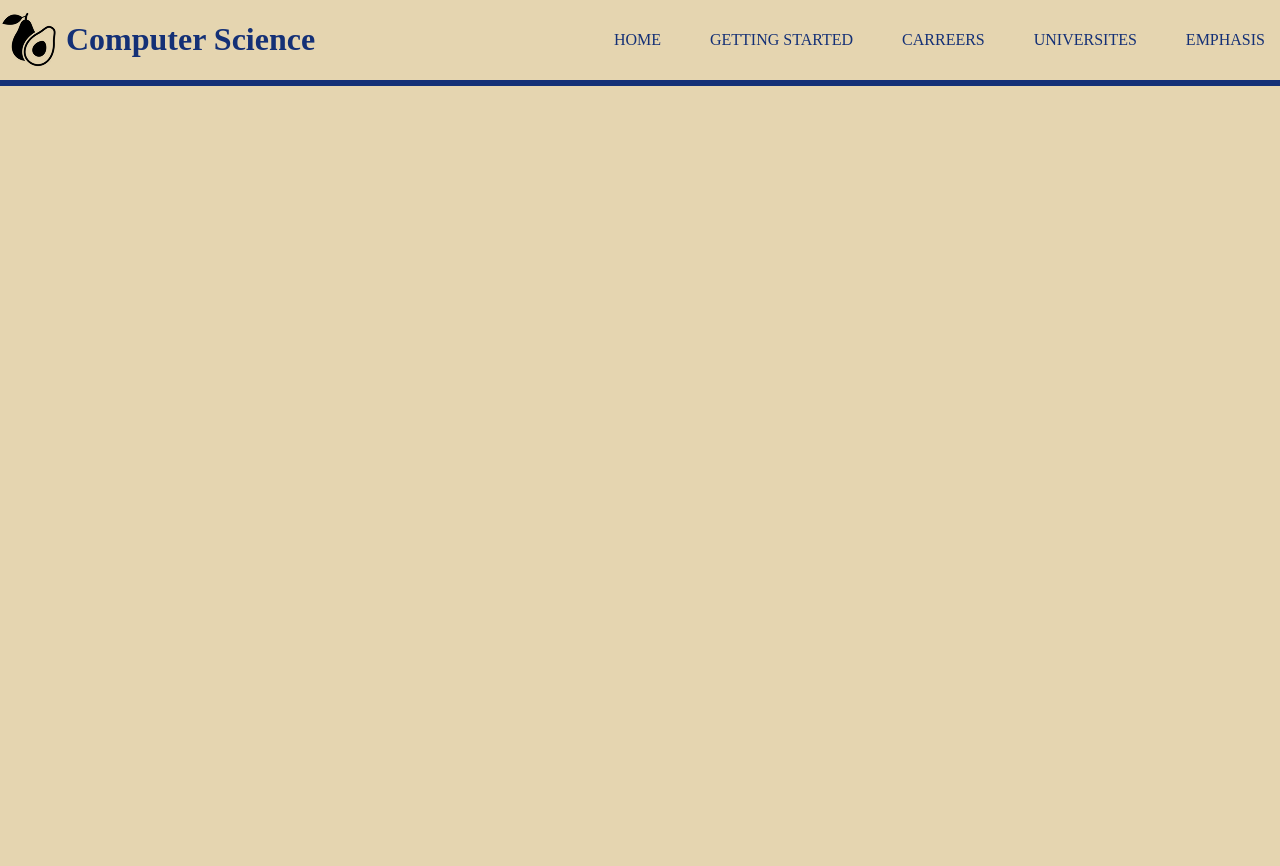
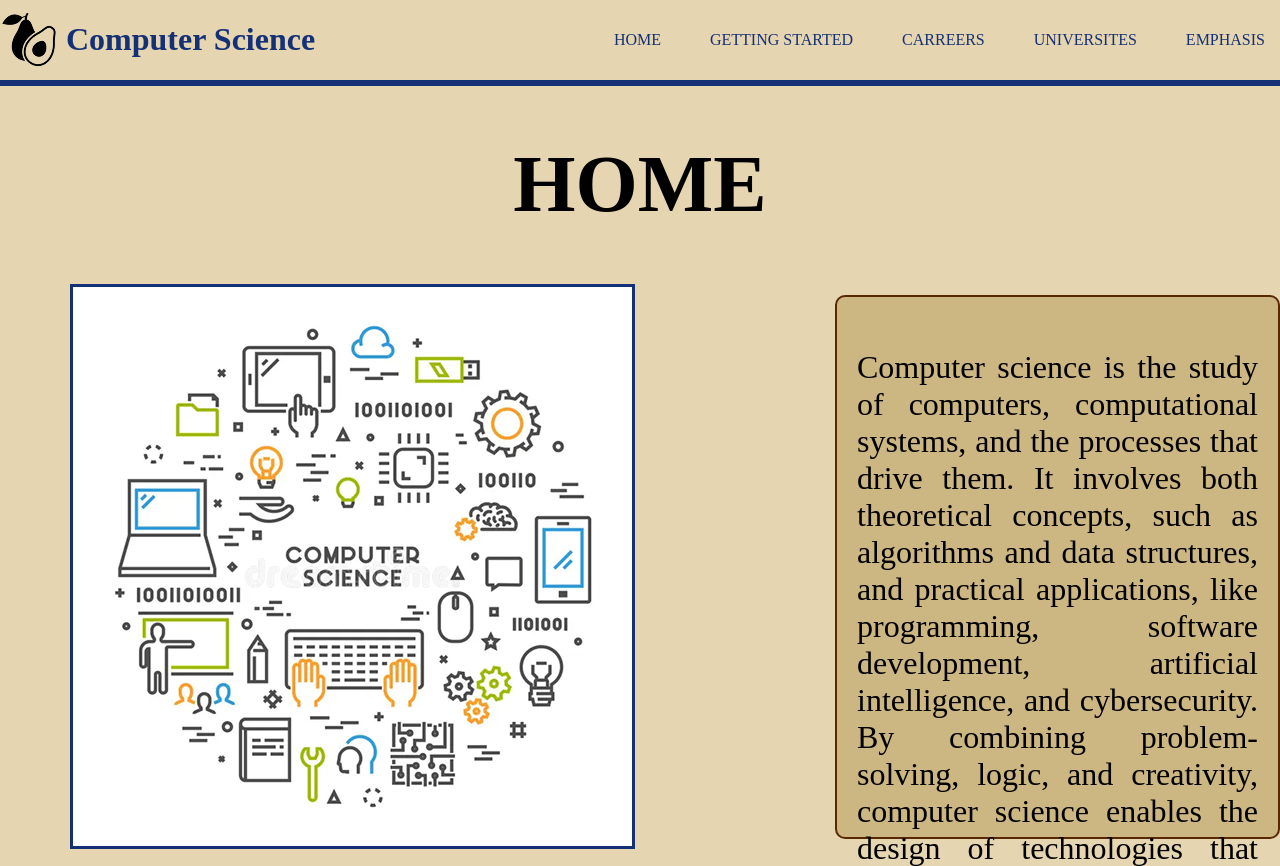
Before and after one commit to Felipe-MacielCS/seivproject1, a plain HTML site: page home_page.html in a window 1280 px wide. Shown: the top 866 px of the page. Before the commit the page ends 800 px from the top, so only its background shows below. Drawn offline with Linux system fonts and the light colour scheme.

Commit message:
Home Page Complete

```diff
--- /dev/null
+++ b/CSS/home_page.css
@@ -0,0 +1,28 @@
+.title{
+    text-align: center;
+    font-size: 80px;
+}
+
+.home_image{
+    display: block;
+    margin-left: 70px;
+}
+
+.home_block{
+    display: flex;
+    align-items: center;
+    justify-content: center;
+}
+
+.block_content{
+    background-color: #CCB682;
+    border-radius: 10px;
+    border: 2px solid;
+    border-color: #582900;
+    width: 700px;
+    height: 500px;
+    font-size: 32px;
+    margin-left: 200px;
+    padding: 20px;
+    text-align: justify;
+}
--- a/home_page.html
+++ b/home_page.html
@@ -1,7 +1,9 @@
 <!DOCTYPE html>
 <html>
   <head>
-     <link rel="stylesheet" href="CSS/header.css">
+      <meta charset="UTF-8">
+      <link rel="stylesheet" href="CSS/header.css">
+      <link rel="stylesheet" href="CSS/home_page.css">
   </head>
   <body>
     <header>
@@ -18,5 +20,12 @@
       </div>
     </header>
     <div class="line"></div>
+    <h1  class="title">HOME</h1>
+    <div class="home_block">
+      <img src="Images/home_image.png" class="home_image"></img>
+      <div class="block_content">
+        <p>Computer science is the study of computers, computational systems, and the processes that drive them. It involves both theoretical concepts, such as algorithms and data structures, and practical applications, like programming, software development, artificial intelligence, and cybersecurity. By combining problem-solving, logic, and creativity, computer science enables the design of technologies that shape modern life—from mobile apps and social networks to cloud computing and self-driving cars. As a rapidly evolving field, it plays a vital role in innovation and is essential to nearly every industry today.</p>
+      </div>
+    </div>
   </body>
 </html>
```
Also changed, not shown: carrers_page.html (+2 -1 lines), getting_started_page.html (+2 -1 lines), universities_page.html (+2 -1 lines), Images/home_image.png (added).
